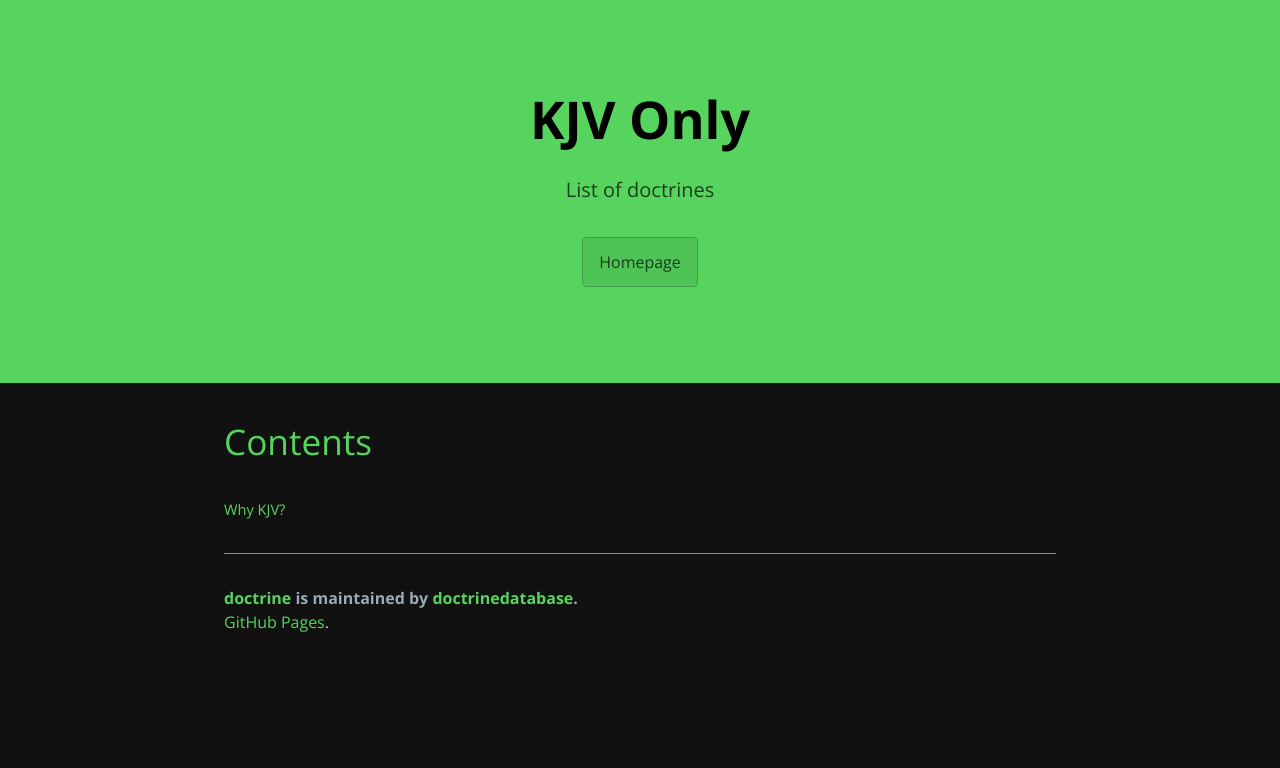
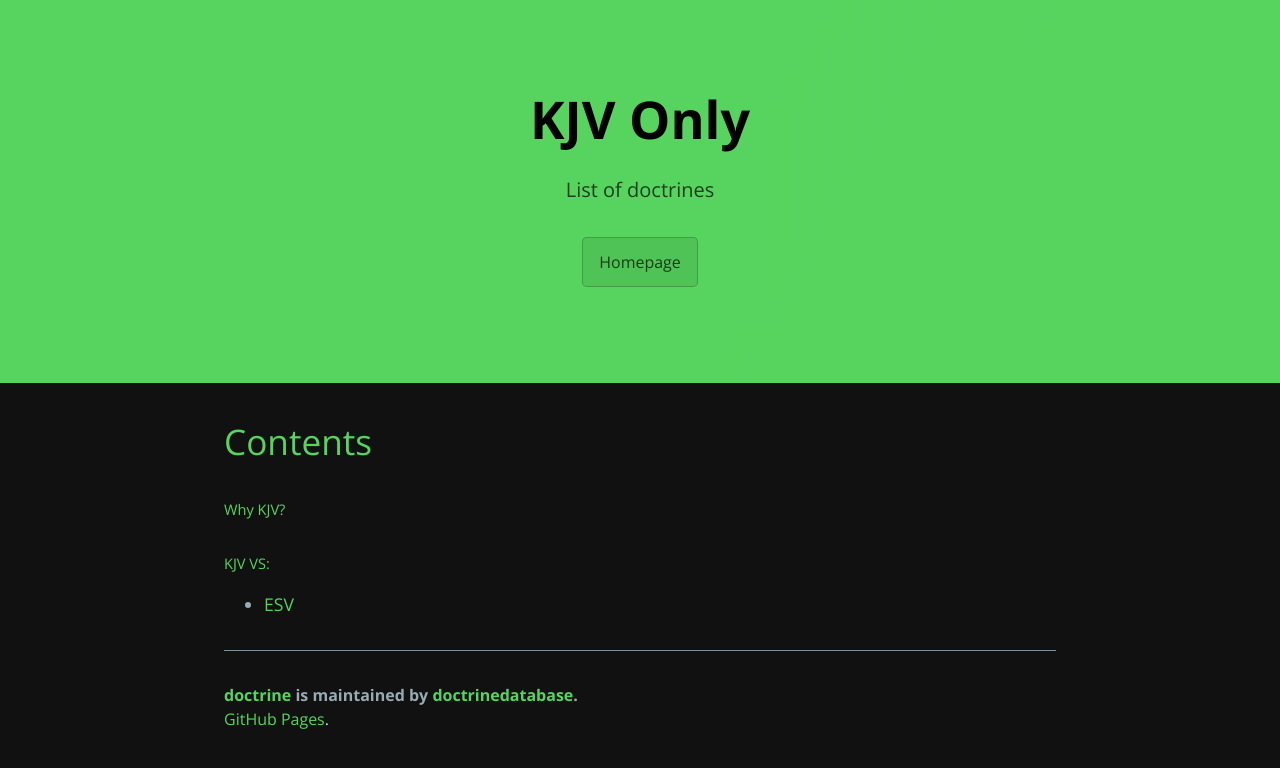
Before and after one commit to doctrinedatabase/doctrine, a Jekyll site: the page built from index.md, in a window 1280 px wide. Shown: the top 768 px of the page. Built offline with Jekyll 4.4.1, drawn with Linux system fonts in a browser that asks for light colours.

Commit message:
Update index.md

```diff
--- a/index.md
+++ b/index.md
@@ -7,3 +7,5 @@ layout: default
 # Contents
 
 ##### [Why KJV?](/kjv-only/why-kjv)
+##### [KJV VS:](/kjv-only/kjv-vs)
+* [ESV](/kjv-only/kjv-vs/esv)
```
